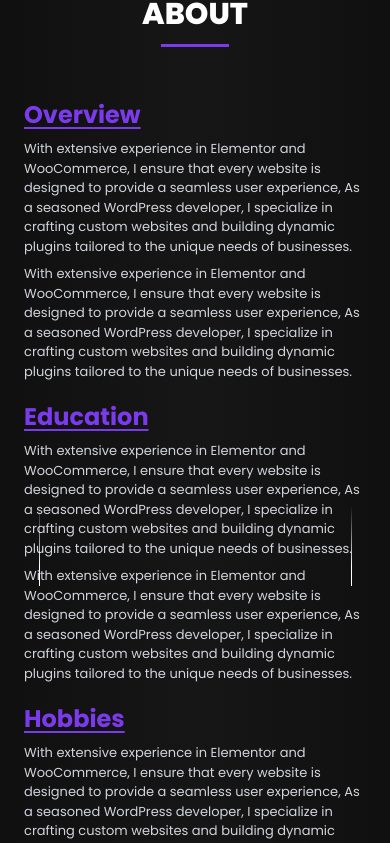
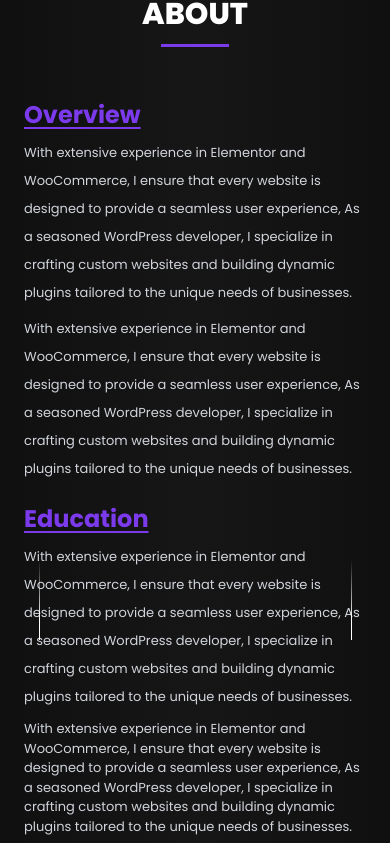
Before and after one commit to shoaibmarif/portfolio, a React (Vite) app: page /home in a window 390 px wide. Shown: the part 2879-3722 px from the top of the page. Built offline with nearby package versions, Linux system fonts and the light colour scheme.

Commit message:
added leading

```diff
--- a/src/sections/About/About.jsx
+++ b/src/sections/About/About.jsx
@@ -80,14 +80,14 @@ export const About = () => {
           <div className="col-span-6 lg:col-span-3">
             <div className=" flex  justify-start h-full flex-col ">
               <h2 className="text-primary-dark text-2xl font-bold underline underline-offset-4 my-5 mb-2" data-aos="fade-up">Overview</h2>
-              <p className="text-gray-300 text-[13px] md:text-sm lg:text-[15px] " data-aos="fade-right" data-aos-duration="700">
+              <p className="text-gray-300 leading-7 text-[13px] md:text-sm lg:text-[15px] " data-aos="fade-right" data-aos-duration="700">
                 With extensive experience in Elementor and WooCommerce, I ensure
                 that every website is designed to provide a seamless user
                 experience, As a seasoned WordPress developer, I specialize in
                 crafting custom websites and building dynamic plugins tailored
                 to the unique needs of businesses.
               </p>
-              <p className="text-gray-300 mt-2 text-[13px] md:text-sm lg:text-[15px]" data-aos="fade-right" data-aos-duration="700">
+              <p className="text-gray-300 mt-2 leading-7 text-[13px] md:text-sm lg:text-[15px]" data-aos="fade-right" data-aos-duration="700">
                 With extensive experience in Elementor and WooCommerce, I ensure
                 that every website is designed to provide a seamless user
                 experience, As a seasoned WordPress developer, I specialize in
@@ -95,8 +95,8 @@ export const About = () => {
                 to the unique needs of businesses.
               </p>
 
-              <h2 className="text-primary-dark  text-2xl font-bold underline underline-offset-4 my-5 mb-2" data-aos="fade-up">Education</h2>
-              <p className="text-gray-300 text-[13px] md:text-sm lg:text-[15px] " data-aos="fade-right" data-aos-duration="700">
+              <h2 className="text-primary-dark   text-2xl font-bold underline underline-offset-4 my-5 mb-2" data-aos="fade-up">Education</h2>
+              <p className="text-gray-300 text-[13px] leading-7 md:text-sm lg:text-[15px] " data-aos="fade-right" data-aos-duration="700">
                 With extensive experience in Elementor and WooCommerce, I ensure
                 that every website is designed to provide a seamless user
                 experience, As a seasoned WordPress developer, I specialize in
--- a/src/sections/Testimonial/Testimonials.jsx
+++ b/src/sections/Testimonial/Testimonials.jsx
@@ -130,20 +130,21 @@ export const Testimonials = () => {
     return (
         <ContentWrapper innerClass={"relative"} classes={"w-full min-h-[90vh] py-16 bg-gradient-to-r from-[#161616] via-[#222] dark:to-[#161616]"}>
             <TopHeading title="Testimonials" />
-            {/* <div className="">
+            <div className="absolute top-1/2">
+
                 <span
-                    className="text-black bg-white absolute left-0 top-[55%] z-10  rounded-full p-3 cursor-pointer transition-all hover:bg-primary-dark hover:text-white"
+                    className="text-black bg-white relative  z-10  rounded-full p-3 cursor-pointer transition-all hover:bg-primary-dark hover:text-white"
                     onClick={() => sliderRef.current.slickPrev()}
                 >
                     <HiArrowLongLeft size={34} />
                 </span>
                 <span
-                    className="text-black bg-white absolute right-0 top-[55%] z-10  rounded-full p-3 cursor-pointer transition-all hover:bg-primary-dark hover:text-white"
+                    className="text-black bg-white absolute  z-10  rounded-full p-3 cursor-pointer transition-all hover:bg-primary-dark hover:text-white"
                     onClick={() => sliderRef.current.slickNext()}
                 >
                     <HiArrowLongRight size={34} />
                 </span>
-            </div> */}
+            </div>
             <div className='grid grid-cols-1  '>
                 <Slider {...settings} ref={sliderRef}>
                     {testimonials.map((testimonial, index) => {
```
